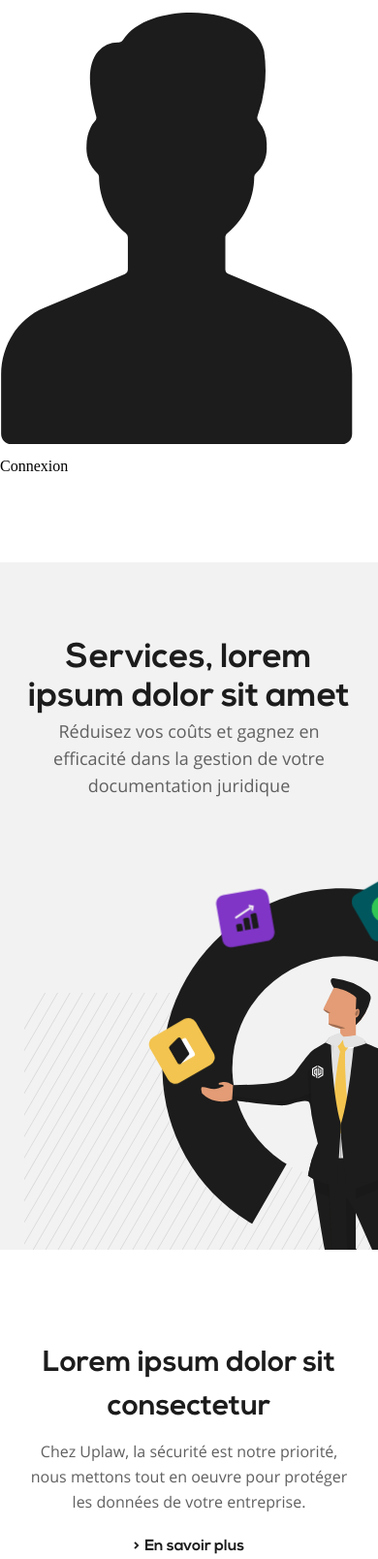
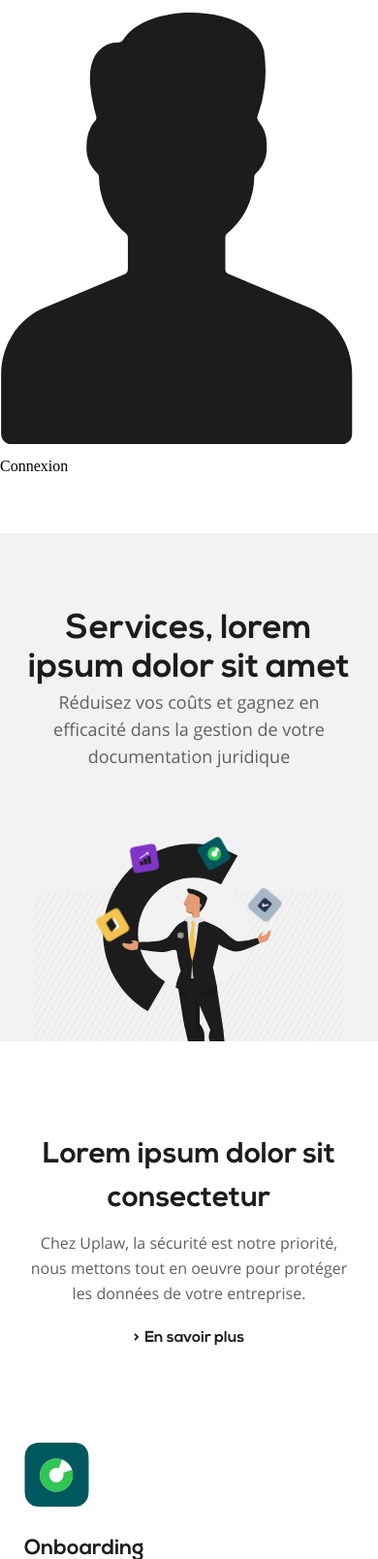
Before and after one commit to leonardchalvet/Uplaw, a PHP site: page /services.php in a window 390 px wide. Shown: the part 418-2026 px from the top of the page at 97% size. Run offline with PHP 8.4, Linux system fonts and the light colour scheme; style sheets or scripts are compiled from the project's sources.

Commit message:
services mobile

```diff
--- a/Front/style/scss/services.scss
+++ b/Front/style/scss/services.scss
@@ -263,6 +263,33 @@
 	}
 }
 
+@media screen and (max-width: $breakPoint_tablet) {
+	#section-cover {
+		padding-top: 60px;
+	}
+}
+
+@media screen and (max-width: $breakPoint_mobile) {
+
+	#section-cover .container-illu {
+		width: 320px;
+		height: 165px;
+	}
+
+	#section-features .obj-1 {
+		display: none;
+	}
+	#section-features .wrapper {
+		flex-direction: column;
+	}
+	#section-features .container-el {
+		flex-direction: column;
+	}
+	#section-features .container-el .el {
+		width: 100%;
+	}
+}
+
 /*========================================
 =            END PAGE SERVICES           =
 ========================================*/
```
